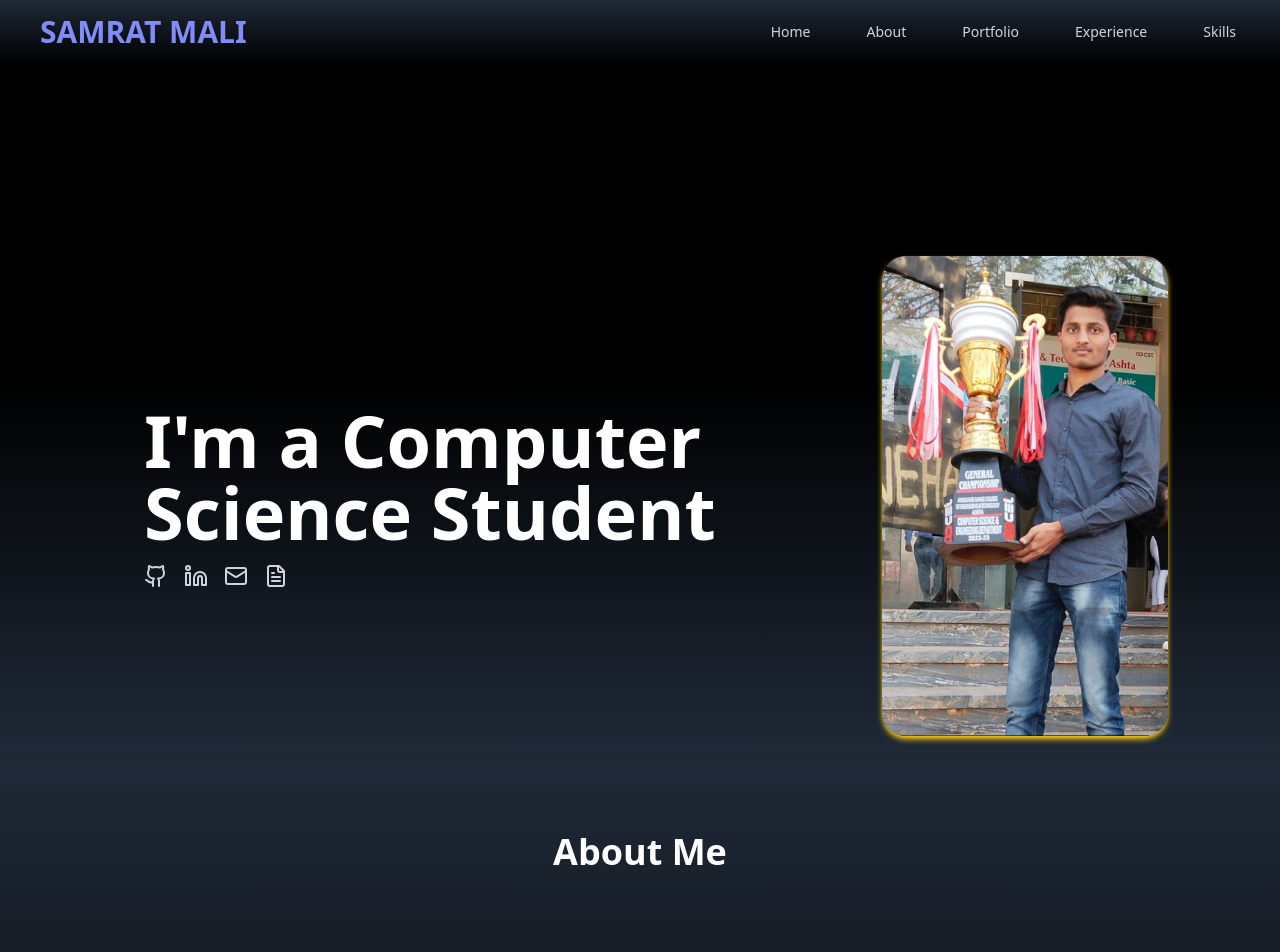
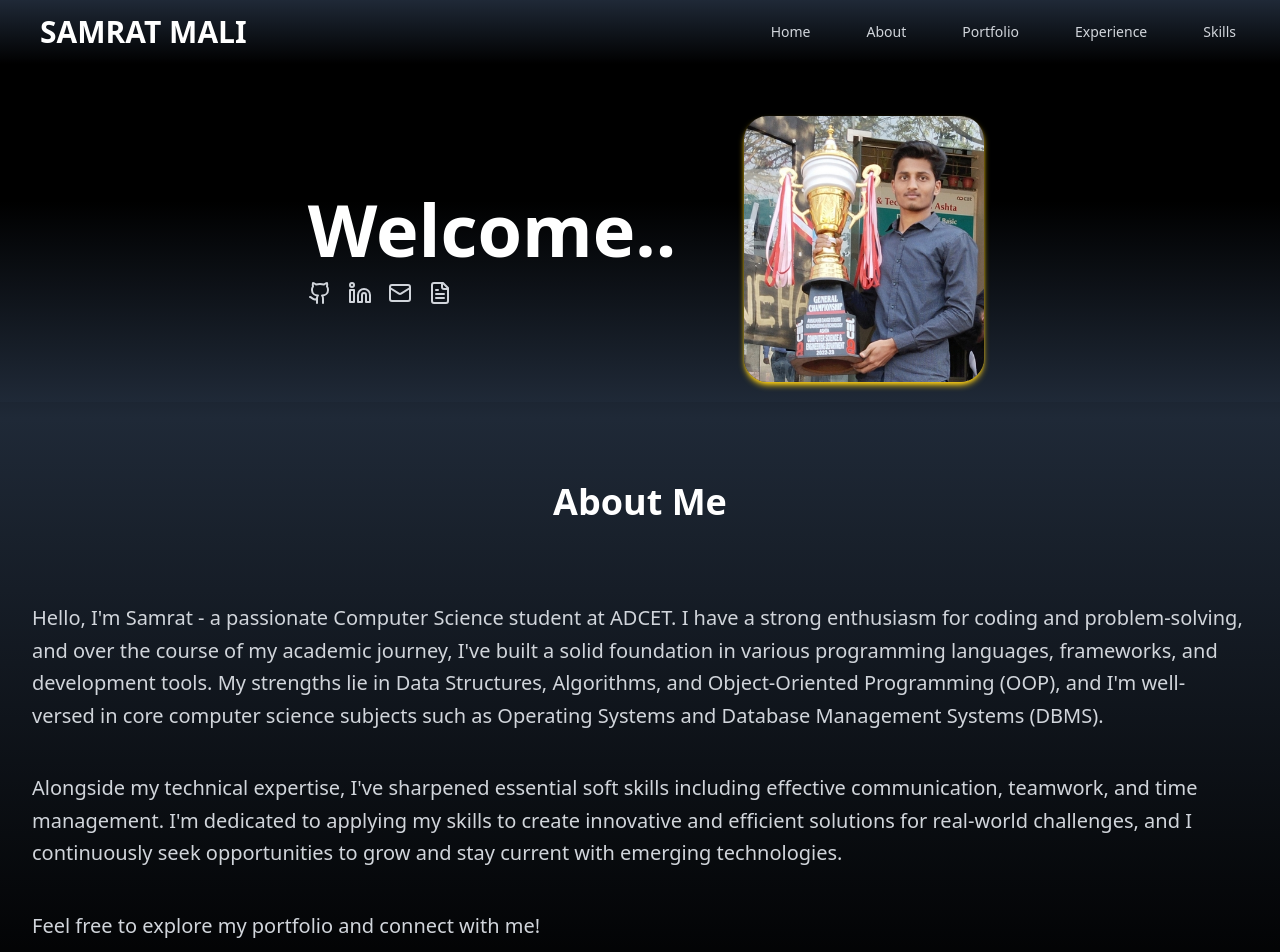
Before and after one commit to SamratMali99/portfolio, a React (Vite) app: page / in a window 1280 px wide. Shown: the top 952 px of the page. Built offline with nearby package versions, Linux system fonts and the light colour scheme.

Commit message:
More changes

```diff
--- a/index.html
+++ b/index.html
@@ -4,7 +4,7 @@
     <meta charset="UTF-8" />
     <!-- <link rel="icon" type="image/png" href="/sm_icon.jpg" /> -->
     <meta name="viewport" content="width=device-width, initial-scale=1.0" />
-    <title>Samrat-portfolio</title>
+    <title>Samrat Portfolio</title>
   </head>
   <body>
     <div id="root"></div>
--- a/src/components/About.jsx
+++ b/src/components/About.jsx
@@ -6,14 +6,16 @@ const About = () => {
       <div className="max-w-7xl mx-auto px-4 sm:px-6 lg:px-8">
         <h2 className="text-4xl font-bold text-center mb-8">About Me</h2>
         <div className="prose prose-lg mx-auto">
-          <p className="text-gray-300 leading-relaxed text-xl mt-20">
-          Hello, I'm Samrat Kumar Mali, student at ADCET college, with a strong passion for coding and problem-solving. Throughout my academic journey, I have built a solid foundation in various programming languages, frameworks, and development tools. I have a strong grasp of Data Structures, Algorithms, and Object-Oriented Programming (OOP), and I am well-versed in core computer science subjects such as Operating Systems and Database Management Systems (DBMS).          </p>
-          <p className="text-gray-300 leading-relaxed text-xl mt-10">
-          In addition to my technical skills, I have developed essential soft skills including effective communication, teamwork, and time management. I am committed to leveraging my knowledge and abilities to create innovative and efficient solutions for real-world problems. I continuously seek opportunities to learn and stay updated with emerging technologies.
-          </p>
-          <p className="text-gray-300 leading-relaxed text-xl mt-10">
-          Feel free to explore my portfolio and connect with me.
-          </p>
+        <p className="text-gray-300 leading-relaxed text-xl mt-20">
+  Hello, I'm Samrat - a passionate Computer Science student at ADCET. I have a strong enthusiasm for coding and problem-solving, and over the course of my academic journey, I've built a solid foundation in various programming languages, frameworks, and development tools. My strengths lie in Data Structures, Algorithms, and Object-Oriented Programming (OOP), and I'm well-versed in core computer science subjects such as Operating Systems and Database Management Systems (DBMS).
+</p>
+<p className="text-gray-300 leading-relaxed text-xl mt-10">
+  Alongside my technical expertise, I've sharpened essential soft skills including effective communication, teamwork, and time management. I'm dedicated to applying my skills to create innovative and efficient solutions for real-world challenges, and I continuously seek opportunities to grow and stay current with emerging technologies.
+</p>
+<p className="text-gray-300 leading-relaxed text-xl mt-10">
+  Feel free to explore my portfolio and connect with me!
+</p>
+
         </div>
       </div>
     </section>
--- a/src/components/Hero.jsx
+++ b/src/components/Hero.jsx
@@ -5,18 +5,18 @@ import heroimage from "../assets/heroimage.png";
 const Hero = () => {
   return (
     <section id="hero" className="pt-5 pb-4 lg:pt-0 bg-gradient-to-b from-black via-black to-gray-800 text-white">
-      <div name="home" className="h-fit w-full bg-gradient-to-b from-black via-black to-gray-800 pt-24 md:pt-60">  {/*add gradient from top to bottom}
+      <div name="home" className="h-fit w-full bg-gradient-to-b from-black via-black to-gray-800 pt-10 md:pt-24 ">  {/*add gradient from top to bottom}
 
       {/* Container for Home Page Words and Images */}
-      <div className="max-w-screen-lg mx-auto flex flex-col items-center justify-center h-full px-4 md:flex-row">
+      <div className="max-w-screen-lg mx-auto flex flex-col items-center justify-center h-full px-4 md:flex-row ">
 
         {/* Container for Title, Bio and Button */}
-        <div className="flex flex-col justify-center h-full">
+        <div className="flex flex-col justify-center h-full mx-10">
 
           {/* Title Text */}
-          <h2 className="text-4xl sm:text-7xl font-bold text-white">
-            I'm a Computer Science Student
-          </h2>
+          <h5 className="text-1xl sm:text-7xl font-bold text-white">
+          Welcome..
+          </h5>
 
           {/* Paragraph Bio */}
           {/* <p className="text-gray-500 py-4 max-w-md">
@@ -40,11 +40,14 @@ const Hero = () => {
         </div>
 
         {/* Image Container */}
-        <div>
-          {/* Image with Media Query */}
-          <img src={heroimage}
- alt="my profile" className="rounded-3xl mx-8 my-4 w-3/5 md:w-full shadow-md shadow-yellow-400 hover:scale-105 duration-500"/>
+        <div className='p-5'>
+          <img
+            src={heroimage}
+            alt="my profile"
+            className="rounded-3xl mx-2 my-0 w-40 md:w-60 shadow-md shadow-yellow-400 hover:scale-105 duration-500"
+          />
         </div>
+
       </div>
     </div>
     </section>
--- a/src/components/Navbar.jsx
+++ b/src/components/Navbar.jsx
@@ -17,7 +17,7 @@ const Navbar = () => {
       <div className="max-w-7xl mx-auto px-4 sm:px-6 lg:px-8">
         <div className="flex justify-between h-16">
           <div className="flex items-center">
-            <span className="text-3xl font-signature ml-2 font-bold text-indigo-400 hover:scale-105 duration-500">SAMRAT MALI</span>
+            <span className="text-3xl font-signature ml-2 font-bold text-white hover:scale-105 duration-500">SAMRAT MALI</span>
           </div>
 
           {/* Desktop Navigation */}
```
Also changed, not shown: src/assets/heroimage.png, src/assets/restaurant.png.
